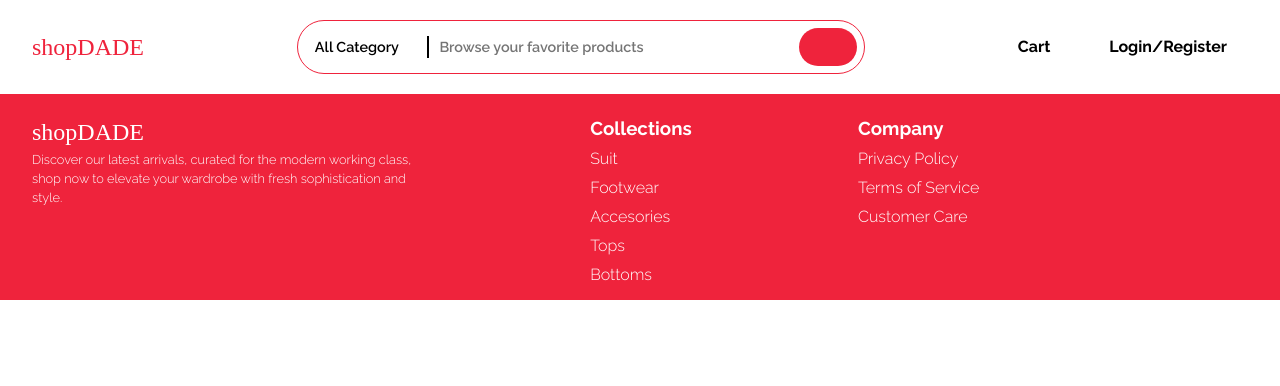
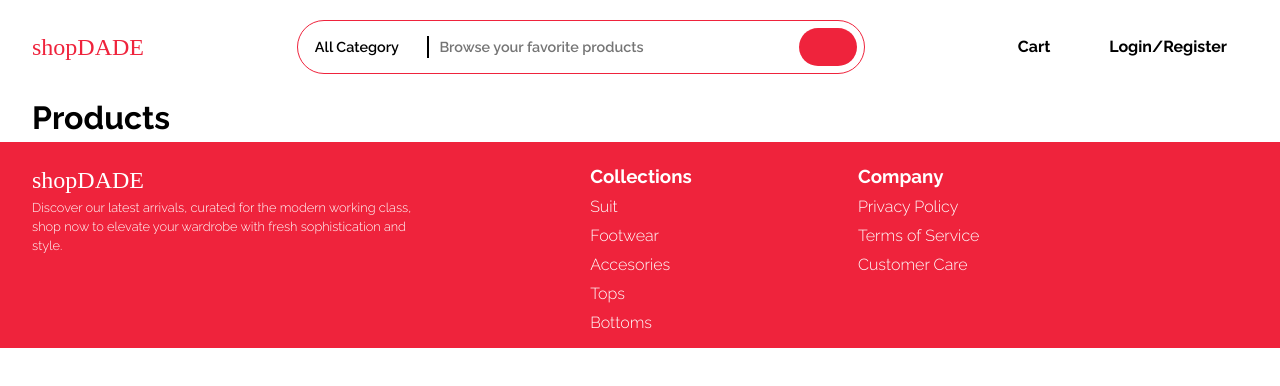
Before and after one commit to Ochoja/shopDADE, a Vue app in the folder frontend/: page /products/1 in a window 1280 px wide. Shown: the top 386 px of the page. Built offline with nearby package versions, Linux system fonts and the light colour scheme; some icons are missing; a web font is replaced by a local one.

Commit message:
updated requirements.txt

```diff
--- a/frontend/package.json
+++ b/frontend/package.json
@@ -13,6 +13,7 @@
     "format": "prettier --write src/"
   },
   "dependencies": {
+    "axios": "^1.6.8",
     "pinia": "^2.1.7",
     "vue": "^3.4.21",
     "vue-router": "^4.3.0"
--- a/frontend/src/router/index.ts
+++ b/frontend/src/router/index.ts
@@ -26,6 +26,12 @@ const router = createRouter({
       name: 'cart',
       component: () => import('../views/CartView.vue'),
       props: true
+    },
+    {
+      path: '/products/:option',
+      name: 'products',
+      component: () => import('../views/ProductListView.vue'),
+      props: true
     }
   ]
 })
--- /dev/null
+++ b/frontend/src/views/ProductListView.vue
@@ -0,0 +1,33 @@
+<script setup>
+import { ref } from 'vue'
+
+const props = defineProps({
+  featured: String,
+  category: String,
+  search: String
+})
+
+const title = ref('') // page title
+if (props.featured) {
+  title.value = 'Featured'
+}
+</script>
+
+<template>
+  <div class="main">
+    <h1>{{ title }} Products</h1>
+
+    <div class="products"></div>
+  </div>
+</template>
+
+<style lang="scss" scoped>
+.main {
+  @include grid-width;
+
+  .products {
+    @include product-grid;
+    margin-bottom: 30px auto;
+  }
+}
+</style>
```
Also changed, not shown: 2 other files (tests, documents, lock files or other folders).
